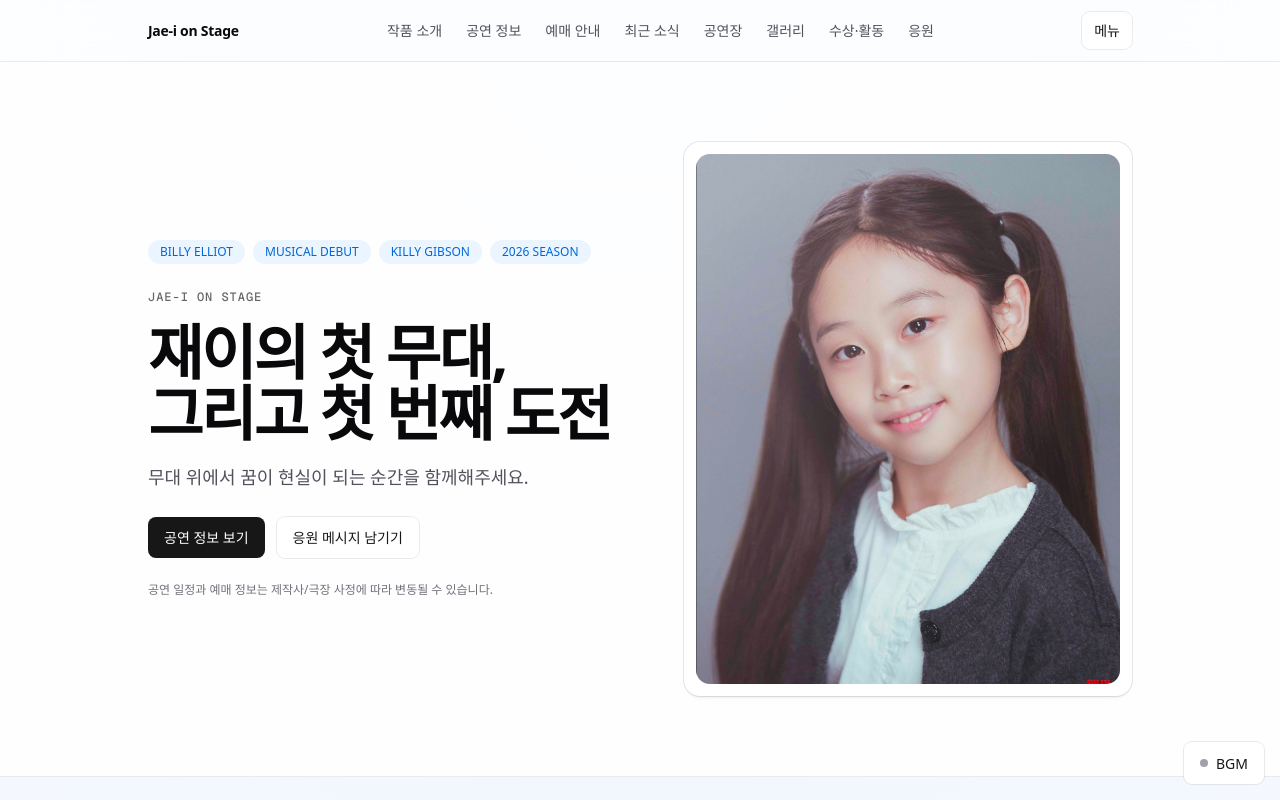
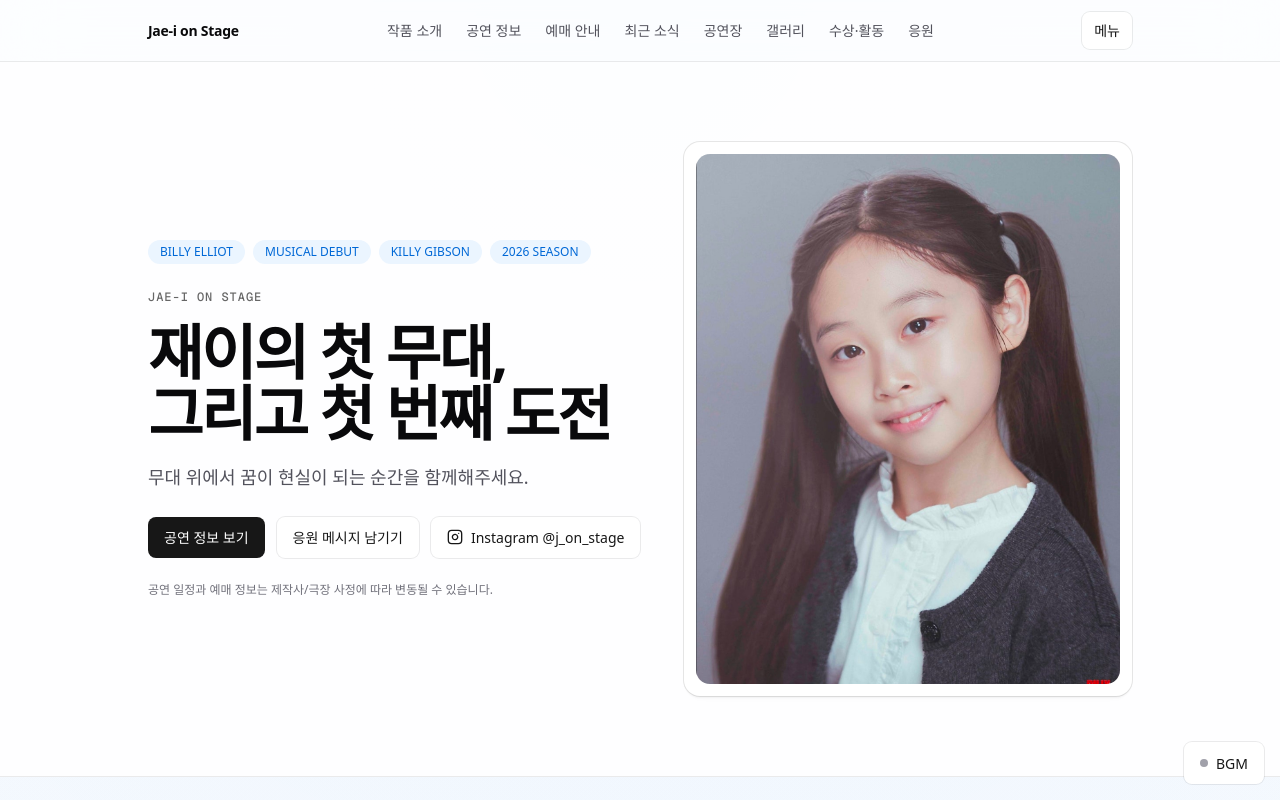
Before and after one commit to Jeonyomi/jaei-web, a Next.js app: page / in a window 1280 px wide. Shown: the top 800 px of the page. Built offline with nearby package versions, Linux system fonts and the light colour scheme.

Commit message:
feat: add Jae-i Instagram links

```diff
--- a/src/components/Hero.tsx
+++ b/src/components/Hero.tsx
@@ -1,5 +1,8 @@
 import Image from "next/image";
+import { Instagram } from "lucide-react";
+
 import { site } from "@/content/content";
+import { jaeiInstagram } from "@/content/officialLinks";
 
 function cx(...parts: Array<string | false | null | undefined>) {
   return parts.filter(Boolean).join(" ");
@@ -9,7 +12,7 @@ export function Hero() {
   return (
     <section id="top" className="border-b border-black/8 bg-white/92">
       <div className="mx-auto grid w-full max-w-5xl grid-cols-1 gap-10 px-5 py-16 sm:py-20 md:grid-cols-[1.05fr_0.95fr] md:items-center">
-        <div className="space-y-6">
+        <div className="min-w-0 space-y-6">
           <div className="flex flex-wrap gap-2">
             {site.hero.badges.map((b) => (
               <span key={b} className="pill-badge">
@@ -26,7 +29,7 @@ export function Hero() {
             <p className="max-w-xl text-lg leading-8 text-zinc-600">{site.hero.subheadline}</p>
           </div>
 
-          <div className="flex flex-col gap-3 sm:flex-row">
+          <div className="flex flex-col gap-3 sm:flex-row sm:flex-wrap">
             {site.hero.ctas.map((c) => (
               <a
                 key={c.href}
@@ -36,6 +39,16 @@ export function Hero() {
                 {c.label}
               </a>
             ))}
+            <a
+              href={jaeiInstagram.href}
+              target="_blank"
+              rel="noopener noreferrer"
+              className="button-secondary gap-2"
+              aria-label="전재이 인스타그램 @j_on_stage 새 창에서 열기"
+            >
+              <Instagram className="h-4 w-4" aria-hidden="true" />
+              <span>Instagram @j_on_stage</span>
+            </a>
           </div>
 
           <p className="max-w-xl text-xs text-zinc-500">{site.hero.note}</p>
--- a/src/content/officialLinks.ts
+++ b/src/content/officialLinks.ts
@@ -4,7 +4,13 @@ export type OfficialLink = {
   note?: string;
 };
 
+export const jaeiInstagram: OfficialLink = {
+  label: "Instagram (전재이 · @j_on_stage)",
+  href: "https://www.instagram.com/j_on_stage/",
+};
+
 export const officialLinks: OfficialLink[] = [
+  jaeiInstagram,
   {
     label: "Instagram (신시컴퍼니 공식)",
     href: "https://www.instagram.com/i_seensee/",
```
